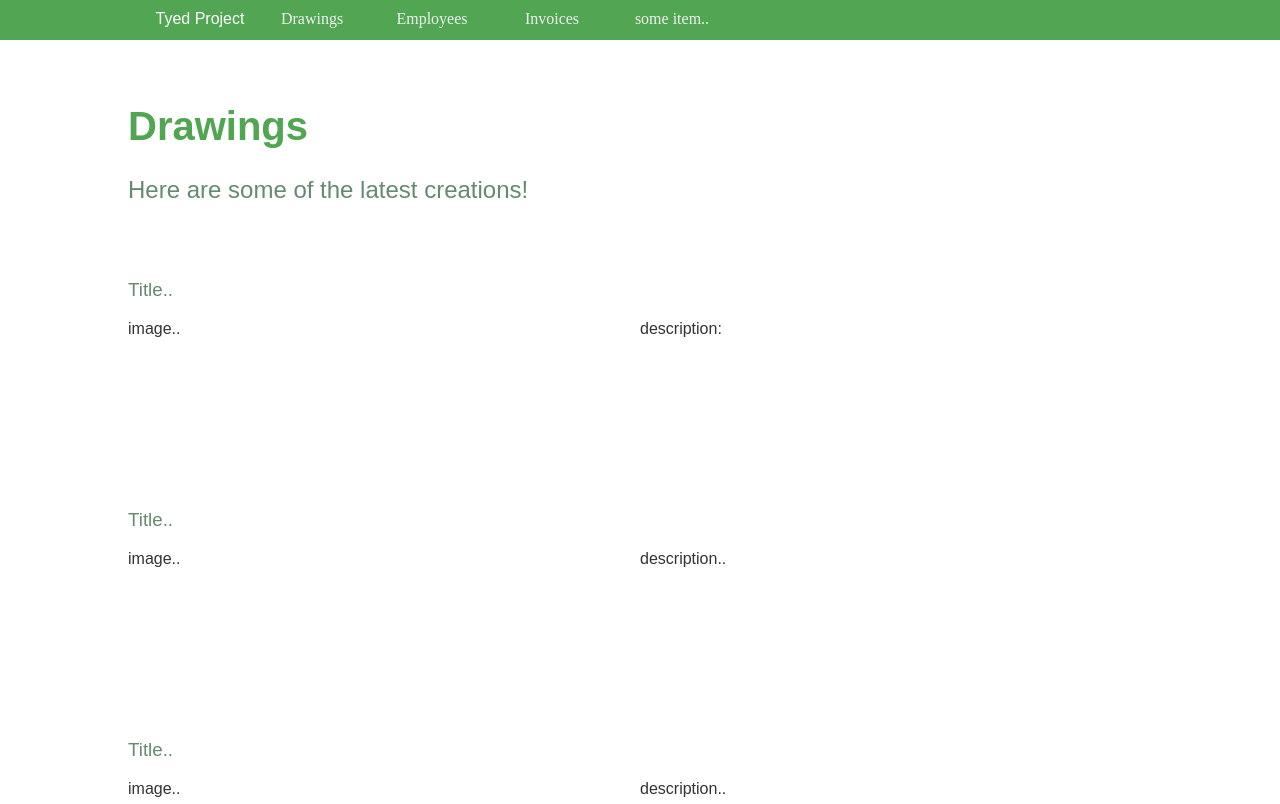
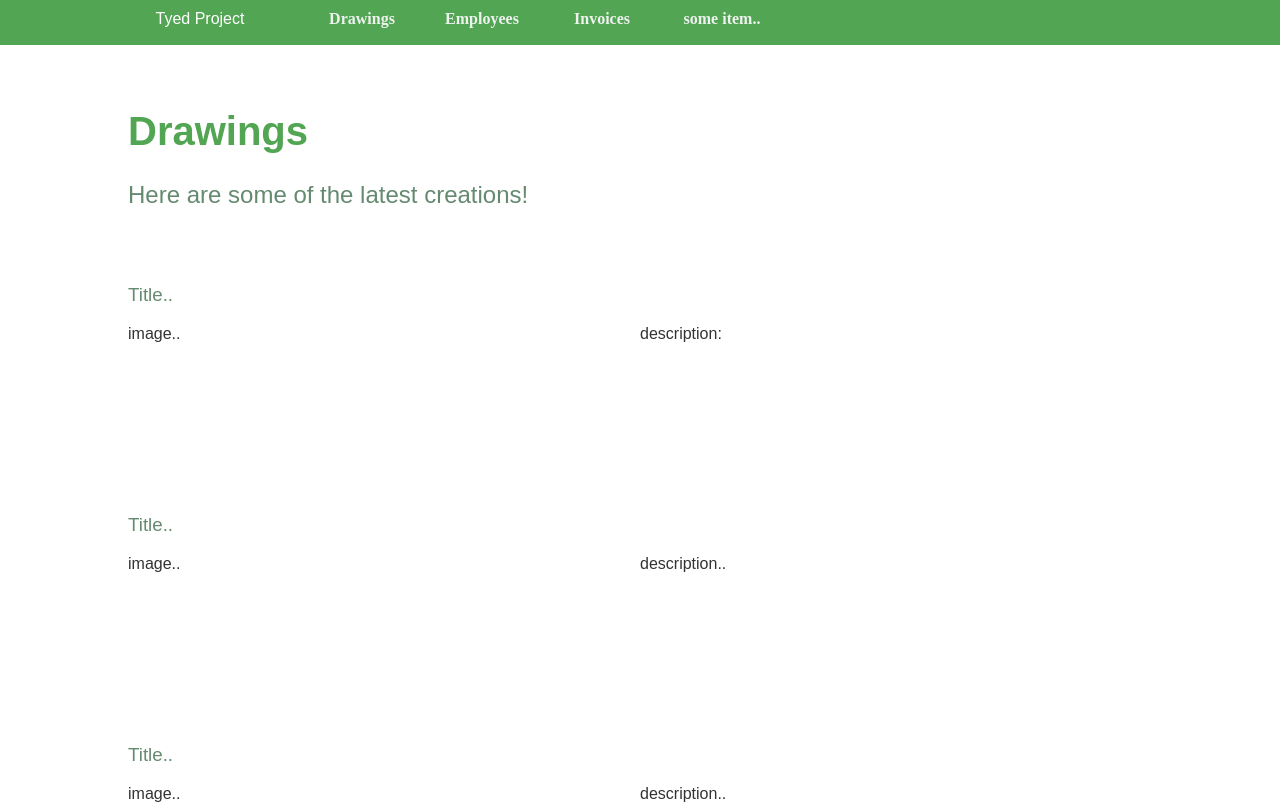
Before and after one commit to thomasatwikey/tyed, an Angular app: page /#/drawings in a window 1280 px wide. Shown: the top 804 px of the page. Built offline with nearby package versions, Linux system fonts and the light colour scheme.

Commit message:
edit style fonts

```diff
--- a/src/app/app.component.css
+++ b/src/app/app.component.css
@@ -13,11 +13,12 @@ outline: none;
 }
 
 .menuLink {
-font-family: 'PottaOne', regular;
+font-family: 'PottaOne', cursive;
+font-weight: bold;
 color: #edf2ef;
 text-align: center;
 width: 100px;
-height: 20px;
+height: 25px;
 padding-top: 10px;
 padding-bottom: 10px;
 padding-left:10px;
@@ -34,6 +35,7 @@ padding-top: 10px;
 padding-bottom: 10px;
 padding-left:150px;
 padding-right: 2px;
+margin-right:50px;
 float: left;
 }
 
@@ -55,7 +57,7 @@ width: 100%;
 
 #upperRegion {
 width: 100%;
-height: 40px;
+height: 45px;
 background-color: #52A552;
 }
 
```
Also changed, not shown: src/styles.css (line endings or trailing spaces), 3 other files (tests, documents, lock files or other folders).
